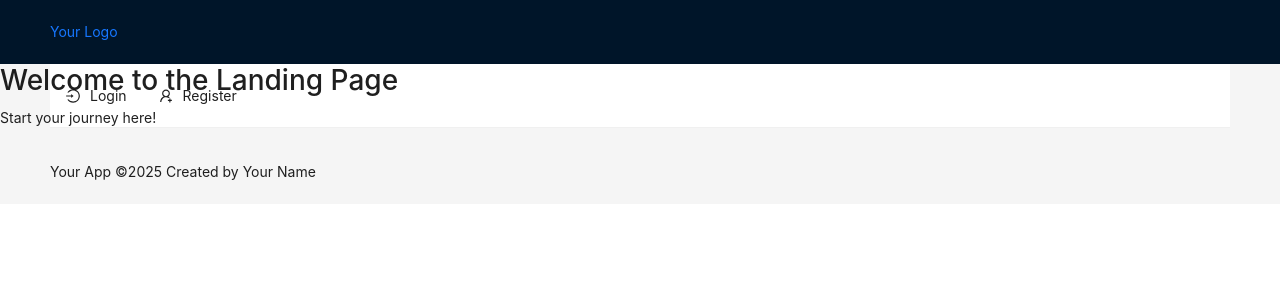
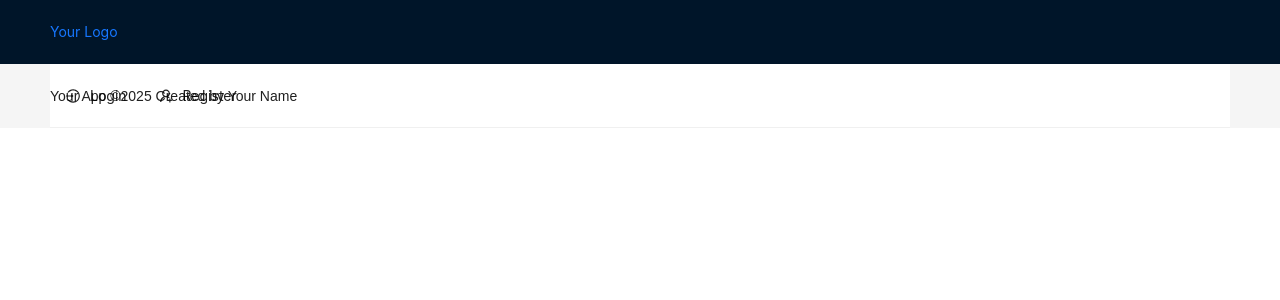
Before and after one commit to Nader-SH/Graduation-Project, a React (Create React App) app in the folder client/: page / in a window 1280 px wide. Shown: the top 300 px of the page. Built offline with nearby package versions, Linux system fonts and the light colour scheme.

Commit message:
integrtion with login and password

```diff
--- a/client/src/App.js
+++ b/client/src/App.js
@@ -22,7 +22,7 @@ const App = () => {
             <div className="max-w-7xl mx-auto">
               <Routes>
                 {/* Public Routes */}
-                <Route path="/" element={<LandingPage />} />
+                {/* <Route path="/" element={<LandingPage />} /> */}
                 <Route path="/login" element={<Login />} />
                 <Route path="/register" element={<Register />} />
 
@@ -41,8 +41,8 @@ const App = () => {
               </Routes>
             </div>
           </Content>
+        </Layout>
           <Footer />
-        </Layout>
       </AuthProvider>
     </Router>
   );
```
